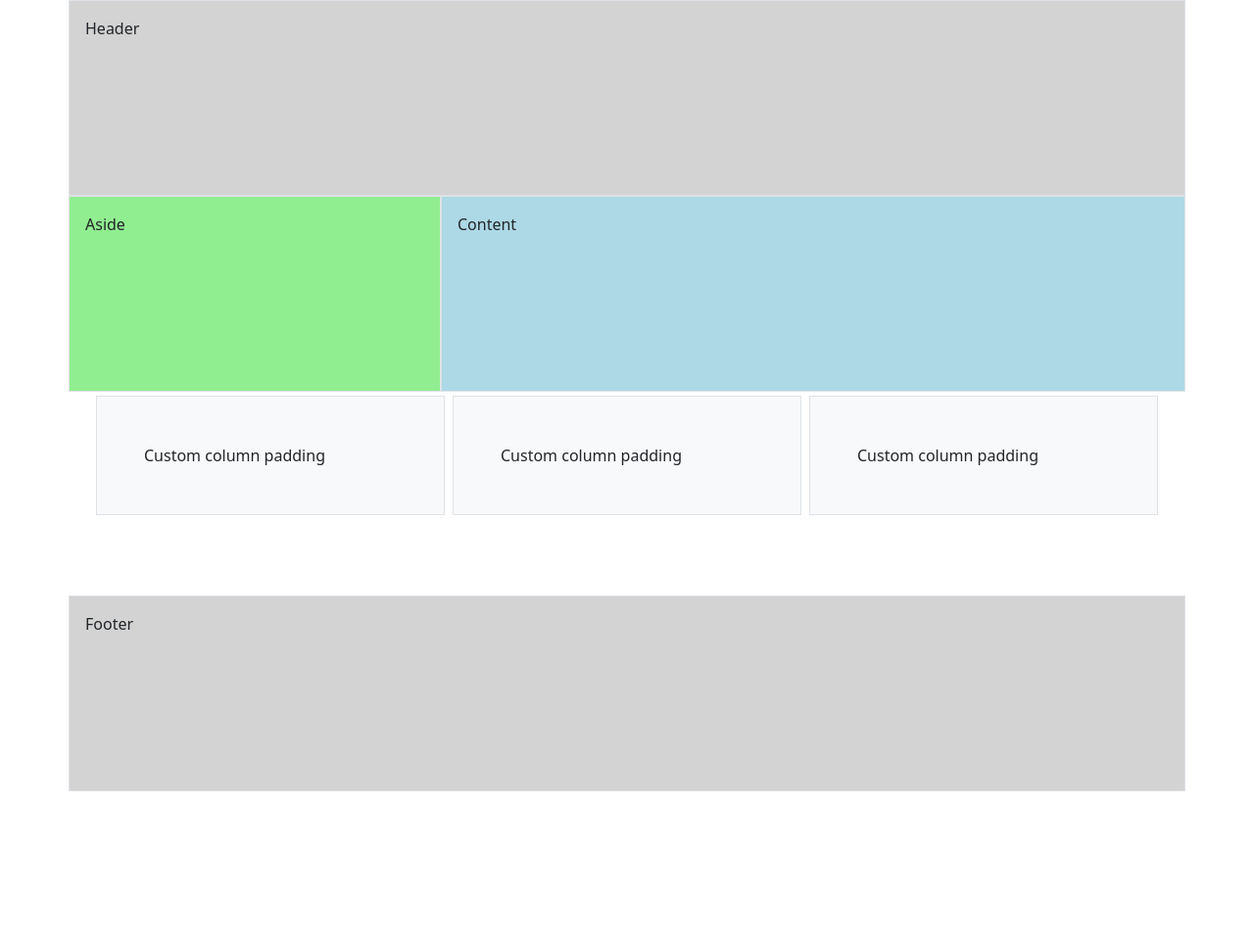
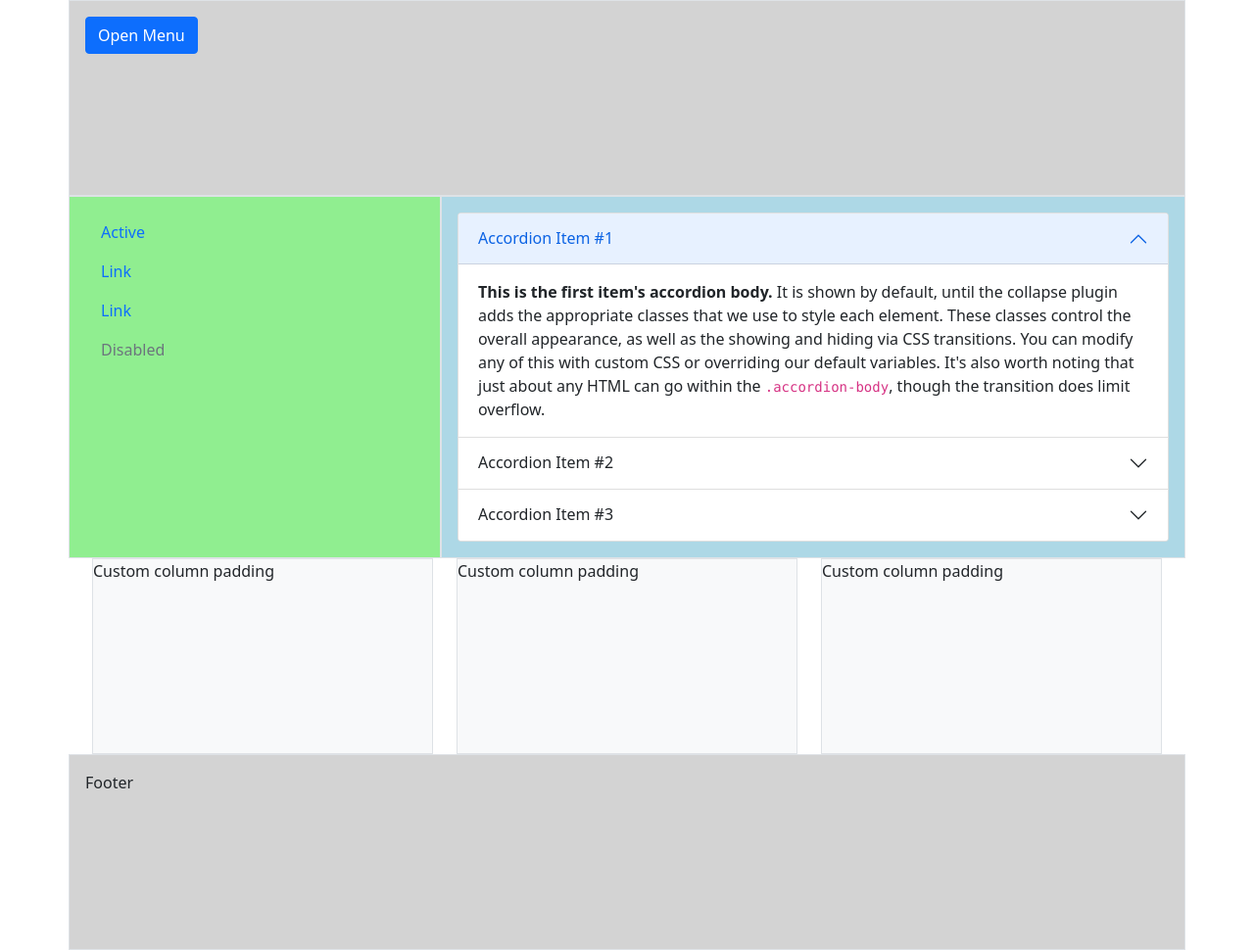
Before and after one commit to ThomasWallace/IFSC-3342, a plain HTML site: page bootstrap/index.html in a window 1280 px wide. Shown: the whole page at 98% size. Before the commit the page ends 808 px from the top, so only its background shows below. Drawn offline with nearby package versions, Linux system fonts and the light colour scheme.

Commit message:
Bootstrap Demo

```diff
--- a/bootstrap/assets/css/style.css
+++ b/bootstrap/assets/css/style.css
@@ -1,4 +1,4 @@
-header, #content, aside, footer, article{
+header, footer,article div{
 height:25vh;
 }
 
@@ -13,6 +13,3 @@ header, footer{
 aside {
     background:lightgreen;
 }
-
-body article{
-}
--- a/bootstrap/index.html
+++ b/bootstrap/index.html
@@ -14,23 +14,73 @@
     <div class="container px-4">
         <!-- Header Area -->
         <div class="row g-5">
-            <header class="col-12 p-3 border">Header</header>
+            <header class="col-12 p-3 border"><button class="btn btn-primary" type="button" data-bs-toggle="offcanvas" data-bs-target="#offcanvasScrolling" aria-controls="offcanvasScrolling">Open Menu</button></header>
         </div>
         <!--Content Area-->
         <div class="row g-5">
-            <aside class="col-4 p-3 border">Aside</aside>
-            <section id="content" class="col-8 p-3 border">Content</section>
+            <aside class="col-4 p-3 border"><ul class="nav flex-column">
+              <li class="nav-item">
+                <a class="nav-link active" aria-current="page" href="#">Active</a>
+              </li>
+              <li class="nav-item">
+                <a class="nav-link" href="#">Link</a>
+              </li>
+              <li class="nav-item">
+                <a class="nav-link" href="#">Link</a>
+              </li>
+              <li class="nav-item">
+                <a class="nav-link disabled">Disabled</a>
+              </li>
+            </ul></aside>
+            <section id="content" class="col-8 p-3 border"><div class="accordion" id="accordionExample">
+              <div class="accordion-item">
+                <h2 class="accordion-header" id="headingOne">
+                  <button class="accordion-button" type="button" data-bs-toggle="collapse" data-bs-target="#collapseOne" aria-expanded="true" aria-controls="collapseOne">
+                    Accordion Item #1
+                  </button>
+                </h2>
+                <div id="collapseOne" class="accordion-collapse collapse show" aria-labelledby="headingOne" data-bs-parent="#accordionExample">
+                  <div class="accordion-body">
+                    <strong>This is the first item's accordion body.</strong> It is shown by default, until the collapse plugin adds the appropriate classes that we use to style each element. These classes control the overall appearance, as well as the showing and hiding via CSS transitions. You can modify any of this with custom CSS or overriding our default variables. It's also worth noting that just about any HTML can go within the <code>.accordion-body</code>, though the transition does limit overflow.
+                  </div>
+                </div>
+              </div>
+              <div class="accordion-item">
+                <h2 class="accordion-header" id="headingTwo">
+                  <button class="accordion-button collapsed" type="button" data-bs-toggle="collapse" data-bs-target="#collapseTwo" aria-expanded="false" aria-controls="collapseTwo">
+                    Accordion Item #2
+                  </button>
+                </h2>
+                <div id="collapseTwo" class="accordion-collapse collapse" aria-labelledby="headingTwo" data-bs-parent="#accordionExample">
+                  <div class="accordion-body">
+                    <strong>This is the second item's accordion body.</strong> It is hidden by default, until the collapse plugin adds the appropriate classes that we use to style each element. These classes control the overall appearance, as well as the showing and hiding via CSS transitions. You can modify any of this with custom CSS or overriding our default variables. It's also worth noting that just about any HTML can go within the <code>.accordion-body</code>, though the transition does limit overflow.
+                  </div>
+                </div>
+              </div>
+              <div class="accordion-item">
+                <h2 class="accordion-header" id="headingThree">
+                  <button class="accordion-button collapsed" type="button" data-bs-toggle="collapse" data-bs-target="#collapseThree" aria-expanded="false" aria-controls="collapseThree">
+                    Accordion Item #3
+                  </button>
+                </h2>
+                <div id="collapseThree" class="accordion-collapse collapse" aria-labelledby="headingThree" data-bs-parent="#accordionExample">
+                  <div class="accordion-body">
+                    <strong>This is the third item's accordion body.</strong> It is hidden by default, until the collapse plugin adds the appropriate classes that we use to style each element. These classes control the overall appearance, as well as the showing and hiding via CSS transitions. You can modify any of this with custom CSS or overriding our default variables. It's also worth noting that just about any HTML can go within the <code>.accordion-body</code>, though the transition does limit overflow.
+                  </div>
+                </div>
+              </div>
+            </div></section>
         </div>
-        <section id="news" class="p-1">
-            <div class="row gx-2">
+        <section id="news">
+            <div class="row">
               <article class="col">
-               <div class="p-5 border bg-light">Custom column padding</div>
+               <div class="border bg-light">Custom column padding</div>
               </article>
               <article class="col">
-                <div class="p-5 border bg-light">Custom column padding</div>
+                <div class="border bg-light">Custom column padding</div>
                </article>
                <article class="col">
-                <div class="p-5 border bg-light">Custom column padding</div>
+                <div class="border bg-light">Custom column padding</div>
                </article>
             </div>
         </section>
@@ -40,6 +90,37 @@
     </div>
 
 
+
+
+<div class="offcanvas offcanvas-start" data-bs-scroll="true" data-bs-backdrop="false" tabindex="-1" id="offcanvasScrolling" aria-labelledby="offcanvasScrollingLabel">
+  <div class="offcanvas-header">
+    <h5 class="offcanvas-title" id="offcanvasScrollingLabel">Colored with scrolling</h5>
+    <button type="button" class="btn-close text-reset" data-bs-dismiss="offcanvas" aria-label="Close"></button>
+  </div>
+  <div class="offcanvas-body">
+    <p>Try scrolling the rest of the page to see this option in action.</p>
+  </div>
+</div>
+<div class="offcanvas offcanvas-start" tabindex="-1" id="offcanvasWithBackdrop" aria-labelledby="offcanvasWithBackdropLabel">
+  <div class="offcanvas-header">
+    <h5 class="offcanvas-title" id="offcanvasWithBackdropLabel">Offcanvas with backdrop</h5>
+    <button type="button" class="btn-close text-reset" data-bs-dismiss="offcanvas" aria-label="Close"></button>
+  </div>
+  <div class="offcanvas-body">
+    <p>.....</p>
+  </div>
+</div>
+<div class="offcanvas offcanvas-start" data-bs-scroll="true" tabindex="-1" id="offcanvasWithBothOptions" aria-labelledby="offcanvasWithBothOptionsLabel">
+  <div class="offcanvas-header">
+    <h5 class="offcanvas-title" id="offcanvasWithBothOptionsLabel">Backdrop with scrolling</h5>
+    <button type="button" class="btn-close text-reset" data-bs-dismiss="offcanvas" aria-label="Close"></button>
+  </div>
+  <div class="offcanvas-body">
+    <p>Try scrolling the rest of the page to see this option in action.</p>
+  </div>
+</div>
+
+
     <script src="https://cdn.jsdelivr.net/npm/bootstrap@5.1.3/dist/js/bootstrap.bundle.min.js" integrity="sha384-ka7Sk0Gln4gmtz2MlQnikT1wXgYsOg+OMhuP+IlRH9sENBO0LRn5q+8nbTov4+1p" crossorigin="anonymous"></script>
   </body>
 </html>
```
Also changed, not shown: index.html (+3 -0 lines).
